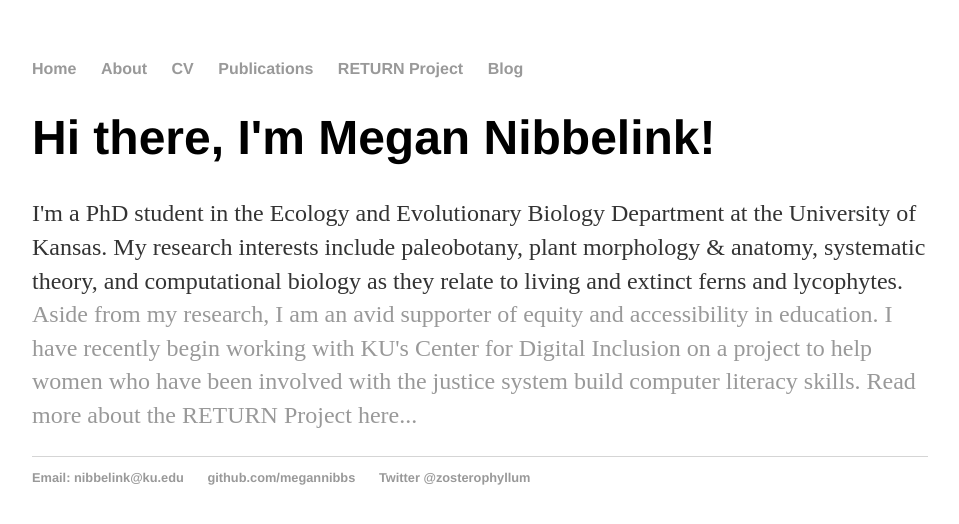
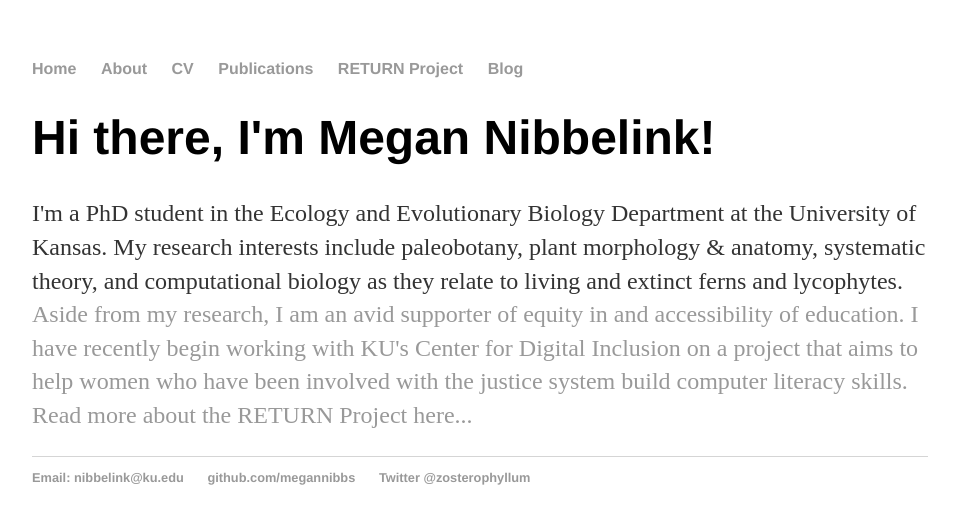
Before and after one commit to megannibbs/megannibbelink.github.io, a Jekyll site: the page built from index.html, in a window 1280 px wide. Shown: the top 524 px of the page, without its empty margins (160-1119 px from the left). Built offline with Jekyll 4.4.1, drawn with Linux system fonts in a browser that asks for light colours.

Commit message:
Update index.html

```diff
--- a/index.html
+++ b/index.html
@@ -8,7 +8,7 @@ title: Meg Nibbelink | Home
 		My research interests include paleobotany, plant morphology & anatomy, systematic theory,
 		and computational biology as they relate to living and extinct ferns and lycophytes. <a
 
-	<p>Aside from my research, I am an avid supporter of equity and accessibility in education.
-		I have recently begin working with KU's Center for Digital Inclusion on a project to help women who have been involved with the justice system
+	<p>Aside from my research, I am an avid supporter of equity in and accessibility of education.
+		I have recently begin working with KU's Center for Digital Inclusion on a project that aims to help women who have been involved with the justice system
 		build computer literacy skills. <a href="/return">Read more about the RETURN Project here...</a></p>
 </div><!-- /.blurb -->
```
